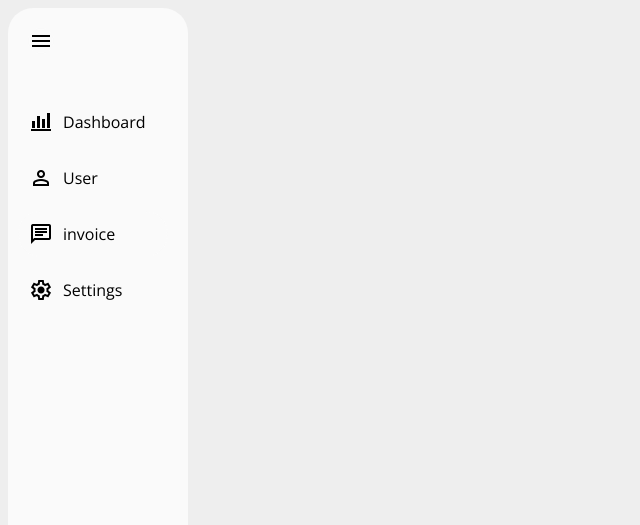
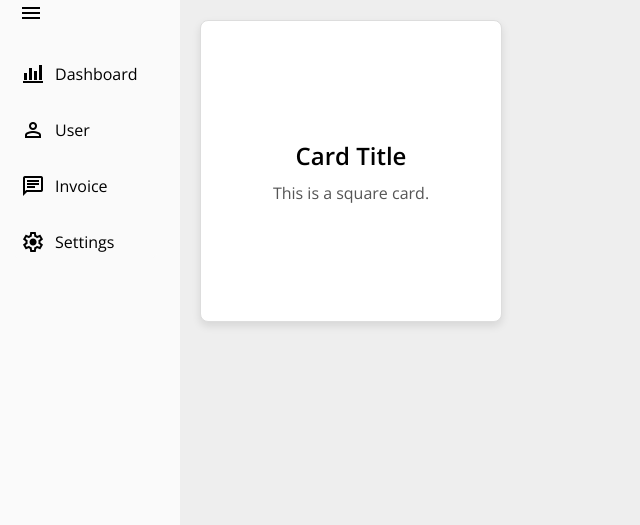
Before and after one commit to iiamrishi/client-Management-System, a PHP site: page /client/dashboardClient.html in a window 1280 px wide. Shown: the top 525 px of the page, without its empty margins (0-640 px from the left). After the commit the page ends 326 px from the top, so only its background shows below. Run offline with PHP 8.4, Linux system fonts and the light colour scheme.

Commit message:
added a card in dashboard

```diff
--- a/client/css/dashboardClient.css
+++ b/client/css/dashboardClient.css
@@ -1,29 +1,66 @@
 body,
 html {
   height: 100%;
+  margin: 0;
   overflow: hidden;
 }
 
 body {
   font-family: "Open Sans", sans-serif;
   background-color: #eeeeee;
+  display: flex;
 }
 
 .sidebar {
   display: flex;
   flex-direction: column;
   width: 180px;
-  height: 97%; /* Set height to 100% */
+  height: auto;
   background-color: #fafafa;
-  border-radius: 25px;
   overflow-y: hidden;
   box-sizing: border-box;
 }
 
-.logo_content {
+.main-content {
+  flex-grow: 1; /* Take the remaining space */
   display: flex;
+  padding: 20px;
+  box-sizing: border-box;
+  align-items: flex-start; /* Align items to the top */
+  justify-content: flex-start; /* Align items to the left */
+}
+
+.card {
+  width: 300px; /* Adjust size as needed */
+  height: 300px; /* Keep width and height the same for square */
+  background-color: white;
+  border: 1px solid #ddd;
+  border-radius: 8px;
+  box-shadow: 0 4px 8px rgba(0, 0, 0, 0.1);
+  display: flex;
+  justify-content: center;
   align-items: center;
+  text-align: center;
+  transition: transform 0.3s;
+}
+
+.card:hover {
+  transform: translateY(-10px); /* Slight lift on hover */
+}
+
+.card-content {
   padding: 20px;
+}
+
+.card-content h2 {
+  margin: 0 0 10px;
+  font-size: 24px;
+}
+
+.card-content p {
+  margin: 0;
+  font-size: 16px;
+  color: #555;
 }
 
 .nav_list {
@@ -94,14 +131,16 @@ body {
 #sidebar.collapsed .nav_list a .material-symbols-outlined {
   margin-right: 0px; /* Adjust margin for icons in collapsed state */
 }
+
 #menuIcon {
   cursor: pointer;
   border: 1px solid #fafafa;
   border-radius: 32px;
-  /* margin-bottom: 10px; */
   align-items: center;
   overflow: hidden;
+  margin-left: 18px;
 }
+
 #menuIcon:hover {
   background-color: #e0e0e0;
 }
--- a/client/dashboardClient.html
+++ b/client/dashboardClient.html
@@ -1,8 +1,8 @@
 <!DOCTYPE html>
 <html lang="en">
   <head>
-      <!-- favicon 404 error fix -->
-      <link rel="shortcut icon" href="#" />
+    <!-- favicon 404 error fix -->
+    <link rel="shortcut icon" href="#" />
     <meta charset="UTF-8" />
     <meta name="viewport" content="width=device-width, initial-scale=1.0" />
     <title>dashboardClient</title>
@@ -23,49 +23,42 @@
     <div class="sidebar" id="sidebar">
       <div class="logo_content">
         <div class="logo">
-          <span class="material-symbols-outlined"  id="menuIcon">
-            menu
-            </span>
+          <span class="material-symbols-outlined" id="menuIcon"> menu </span>
         </div>
       </div>
       <ul class="nav_list">
         <li>
           <a href="#">
-              <span class="material-symbols-outlined">
-                bar_chart_4_bars
-                </span>
+            <span class="material-symbols-outlined"> bar_chart_4_bars </span>
             <span class="links_name">Dashboard</span>
           </a>
-
         </li>
         <li>
           <a href="#">
-            <span class="material-symbols-outlined">
-              person
-              </span>
+            <span class="material-symbols-outlined"> person </span>
             <span class="links_name">User</span>
           </a>
-
         </li>
         <li>
           <a href="#">
-            <span class="material-symbols-outlined">
-              chat
-              </span>
-            <span class="links_name">invoice</span>
+            <span class="material-symbols-outlined"> chat </span>
+            <span class="links_name">Invoice</span>
           </a>
-
         </li>
         <li>
           <a href="#">
-            <span class="material-symbols-outlined">
-              settings
-              </span>
+            <span class="material-symbols-outlined"> settings </span>
             <span class="links_name">Settings</span>
           </a>
-
         </li>
       </ul>
+    </div>
+    <div class="main-content">
+      <div class="card">
+        <div class="card-content">
+          <h2>Card Title</h2>
+          <p>This is a square card.</p>
+        </div>
       </div>
     </div>
   </body>
```
